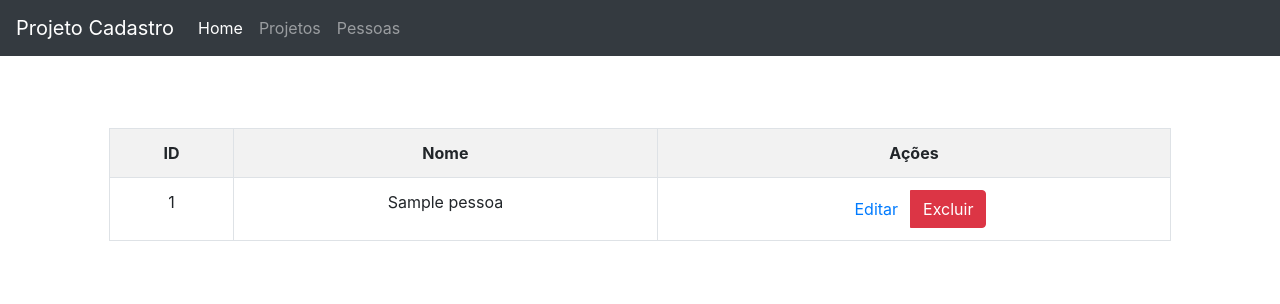
After one commit to rafaelsfaria/projeto-crud, a Node server app: page /pessoas in a window 1280 px wide. The commit adds this page. Shown: the top 304 px of the page. Run offline with Node 20, Linux system fonts and the light colour scheme; tables that the repository leaves empty or names only in its code hold one stand-in row (values such as "Sample post"); some libraries are stand-ins or nearby versions.

Commit message:
list/delete pessoas

```diff
--- /dev/null
+++ b/controllers/pessoas.js
@@ -0,0 +1,16 @@
+const pessoas = require('../models/pessoas')
+
+const index = async (connection, req, res) => {
+  const results = await pessoas.findAll(connection)
+  res.render('pessoas/index', { pessoas: results })
+}
+
+const deleteRoute = async (connection, req, res) => {
+  await pessoas.deleteOne(connection, req.params.id)
+  res.redirect('/pessoas')
+}
+
+module.exports = {
+  index,
+  deleteRoute
+}
--- a/index.js
+++ b/index.js
@@ -1,6 +1,7 @@
 const express = require('express')
 const path = require('path')
 const mysql = require('mysql')
+const pessoas = require('./routes/pessoas')
 
 const app = express()
 const port = process.env.PORT || 3000
@@ -11,8 +12,9 @@ const connection = mysql.createConnection({
   password: '',
   database: 'cadastro'
 })
-
-connection.connect(() => console.log('connected'))
+const dependencies = {
+  connection
+}
 
 app.use(express.static('public'))
 
@@ -24,4 +26,8 @@ app.get('/', (req, res) => {
   res.render('home')
 })
 
-app.listen(port, () => console.log('CRUD listening on ' + port))
+app.use('/pessoas', pessoas(dependencies))
+
+connection.connect(() => {
+  app.listen(port, () => console.log('CRUD listening on ' + port))
+})
--- /dev/null
+++ b/models/pessoas.js
@@ -0,0 +1,28 @@
+const findAll = (connection) => {
+  return new Promise((resolve, reject) => {
+    connection.query('select * from pessoas', (err, results) => {
+      if (err) {
+        reject(err)
+      } else {
+        resolve(results)
+      }
+    })
+  })
+}
+
+const deleteOne = (connection, id) => {
+  return new Promise((resolve, reject) => {
+    connection.query(`delete from pessoas where id = ${id} limit 1`, (err, results) => {
+      if (err) {
+        reject(err)
+      } else {
+        resolve(results)
+      }
+    })
+  })
+}
+
+module.exports = {
+  findAll,
+  deleteOne
+}
--- a/views/partials/header.ejs
+++ b/views/partials/header.ejs
@@ -29,7 +29,7 @@
     <div class="collapse navbar-collapse" id="navbarsExampleDefault">
       <ul class="navbar-nav mr-auto">
         <li class="nav-item active">
-          <a class="nav-link" href="#">Home <span class="sr-only">(current)</span></a>
+          <a class="nav-link" href="/">Home <span class="sr-only">(current)</span></a>
         </li>
         <li class="nav-item">
           <a class="nav-link" href="/projetos">Projetos</a>
--- /dev/null
+++ b/views/pessoas/index.ejs
@@ -0,0 +1,26 @@
+<%- include('../partials/header') %>
+
+<div class="starter-template">
+<table class="table table-striped table-hover table-bordered">
+  <tr>
+    <th>ID</th>
+    <th>Nome</th>
+    <th>Ações</th>
+  </tr>
+  <% pessoas.forEach((pessoa) => { %>
+  <tr>
+    <td><%= pessoa.id %></td>
+    <td><%= pessoa.nome %></td>
+    <td>
+      <div class="btn-group" role="group">
+        <a href="#" class="btn btn-default">Editar</a>
+        <a href="/pessoas/delete/<%= pessoa.id %>" class="btn btn-danger"
+          onclick="return confirm('Deseja excluir esta pessoa?')">Excluir</a>
+      </div>
+    </td>
+  </tr>
+  <% }) %>
+</table>
+</div>
+
+<%- include('../partials/footer') %>
```
Also changed, not shown: routes/pessoas.js (added, +11 -0 lines).
